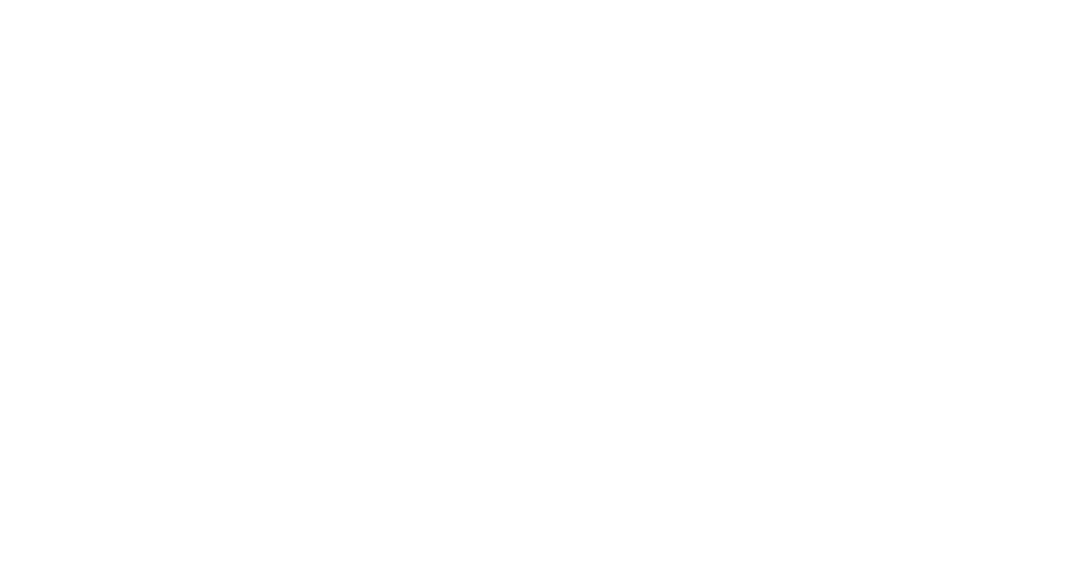
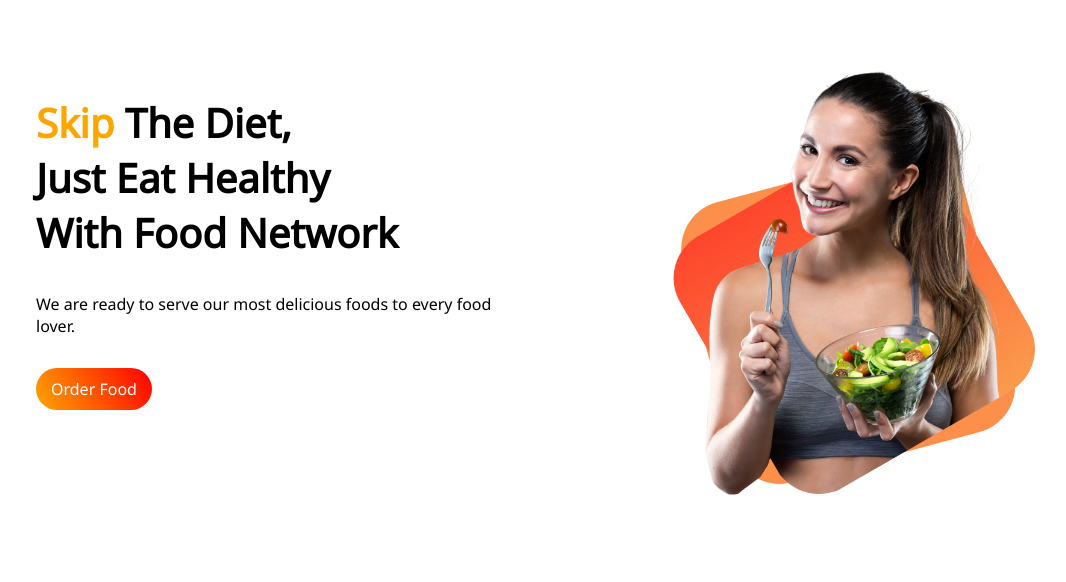
Before and after one commit to RaselHaulader/food-network, a plain HTML site: page index.html in a window 1280 px wide. Shown: the whole page, without its empty margins (46-1112 px from the left). Drawn offline with Linux system fonts and the light colour scheme.

Commit message:
complete intro section

```diff
--- a/index.html
+++ b/index.html
@@ -1,14 +1,39 @@
 <!DOCTYPE html>
 <html lang="en">
+
 <head>
     <meta charset="UTF-8">
     <meta http-equiv="X-UA-Compatible" content="IE=edge">
     <meta name="viewport" content="width=device-width, initial-scale=1.0">
+    <link rel="preconnect" href="https://fonts.googleapis.com">
+    <link rel="preconnect" href="https://fonts.gstatic.com" crossorigin>
+    <link href="https://fonts.googleapis.com/css2?family=Noto+Sans&display=swap" rel="stylesheet">
+
+
+
     <link rel="stylesheet" href="style.css">
-    <title>Document</title>
+    <title>Food-Network</title>
+
 </head>
+
 <body>
 
+    <section id="intro-section" class="flex-container">
+        <div class="intro-half">
+            <h1>
+                <span>Skip </span> The Diet,<br>
+                Just Eat Healthy <br> With Food Network
+            </h1>
+            <p>
+                We are ready to serve our most delicious foods to every food lover.
+            </p>
+            <a class="link-btn" href="#">Order Food</a>
+        </div>
+        <div class="intro-half">
+            <img src="images/female1 .png" alt="picture of a food network shape">
+        </div>
 
+    </section>
 </body>
+
 </html>
--- a/style.css
+++ b/style.css
@@ -0,0 +1,38 @@
+
+body{
+    font-family: 'Noto Sans', sans-serif;
+    margin: 0;
+}
+.flex-container{
+    display: flex;
+}
+h1{
+    font-size: 40px;
+}
+.link-btn{
+    text-decoration: none;
+    background-image: linear-gradient(60deg,orange,red);
+    color: white;
+    padding:10px 15px;
+    border-radius: 25px;
+    margin-top: 15px;
+    display: inline-block;
+
+}
+
+
+/* start intro section styling */
+#intro-section{
+    padding: 0 20px;
+}
+#intro-section span{
+    color: orange
+}
+.intro-half{
+    width: 40%;
+    margin: 5%;
+}
+.intro-half img{
+    width: 80%;
+}
+/* end intro section styling */
```
